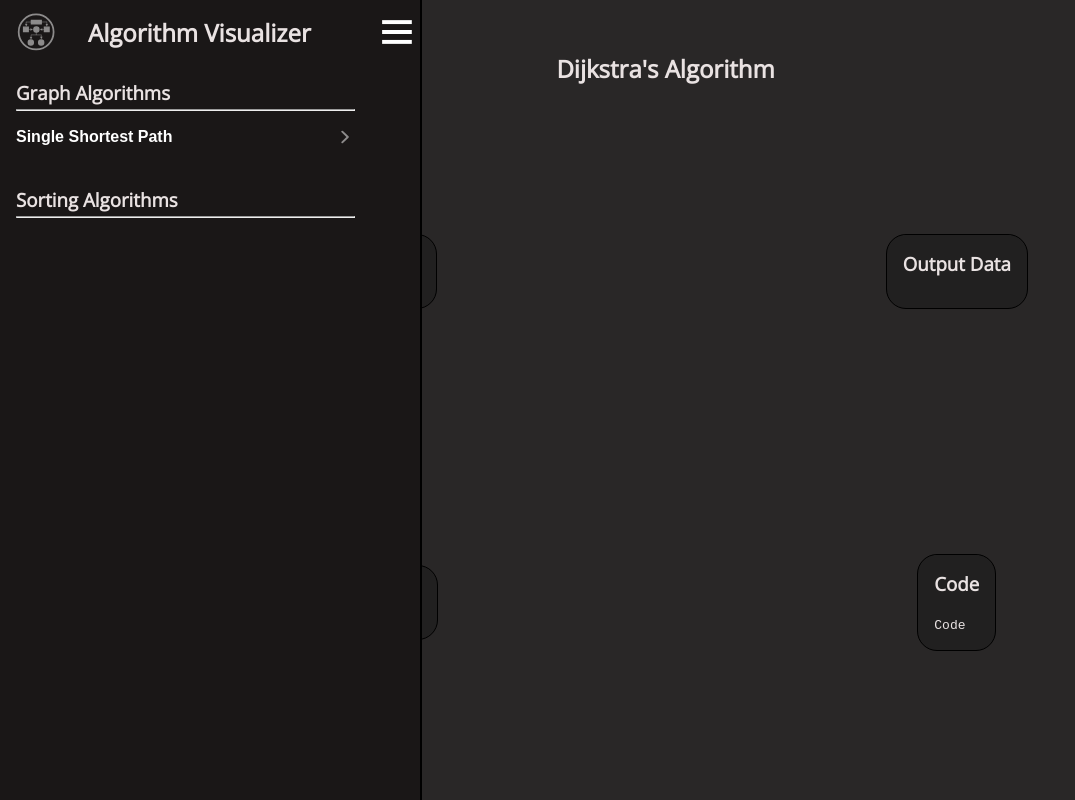
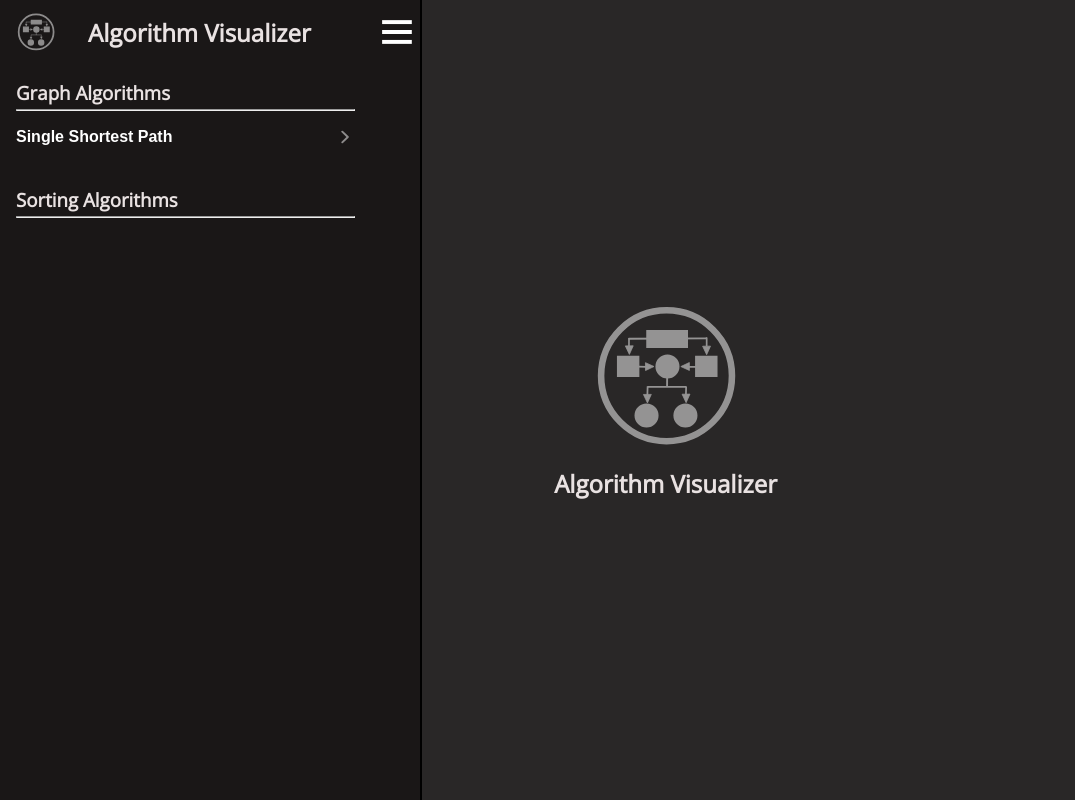
Before and after one commit to voss29/algorithm-visualizer, a React app: page /#landingPage in a window 1280 px wide. Shown: the whole page, without its empty margins (0-1075 px from the left). Built offline with nearby package versions, Linux system fonts and the light colour scheme.

Commit message:
update main component

```diff
--- a/src/view/app/App.tsx
+++ b/src/view/app/App.tsx
@@ -1,11 +1,23 @@
-import React, { ReactElement } from 'react';
+import React, { ReactElement, useState, useEffect } from 'react';
 import { AlgorithmCategory } from '../shared/MenuBar/menuBarTypes';
-import { AlgorithmDescriptionPage } from '../pages/algorithmDescriptionPage/AlgorithmDescriptionPage';
 import { MenuBar } from '../shared/MenuBar/MenuBar';
+import { AlgorithmExecutor } from '../../model/algorithms/AlgorithmExecutor';
+import { AlgorithmData, HighlightData } from '../../model/algorithms/algorithmTypes';
+import { AlgorithmContext } from './AppContext';
+import { AppRouting } from './AppRouting';
 import './app.css';
+
+type Algorithm = AlgorithmExecutor<AlgorithmData, HighlightData> | undefined;
 
 
 function App(): ReactElement {
+
+   const [algorithm, setAlgorithm] = useState<Algorithm>();
+   const [page, setPage] = useState<ReactElement>();
+
+   const appRouter = new AppRouting(setAlgorithm);
+
+   useEffect(() => setPage(appRouter.getPage()), []);
 
    const menuData: AlgorithmCategory[] = [
       {
@@ -19,7 +31,7 @@ function App(): ReactElement {
                   {
                      name: 'Dijkstra',
                      isCategory: false,
-                     loadPage: () => console.log('loading page dijkstra')
+                     loadPage: () => appRouter.setPage('#dijkstra')
                   }
                ]
             }
@@ -32,11 +44,12 @@ function App(): ReactElement {
       }
    ];
 
-
    return (
       <>
          <MenuBar menuCategoryList={menuData} />
-         <AlgorithmDescriptionPage />
+         <AlgorithmContext.Provider value={algorithm}>
+            { page }
+         </AlgorithmContext.Provider>
       </>
    );
 }
```
